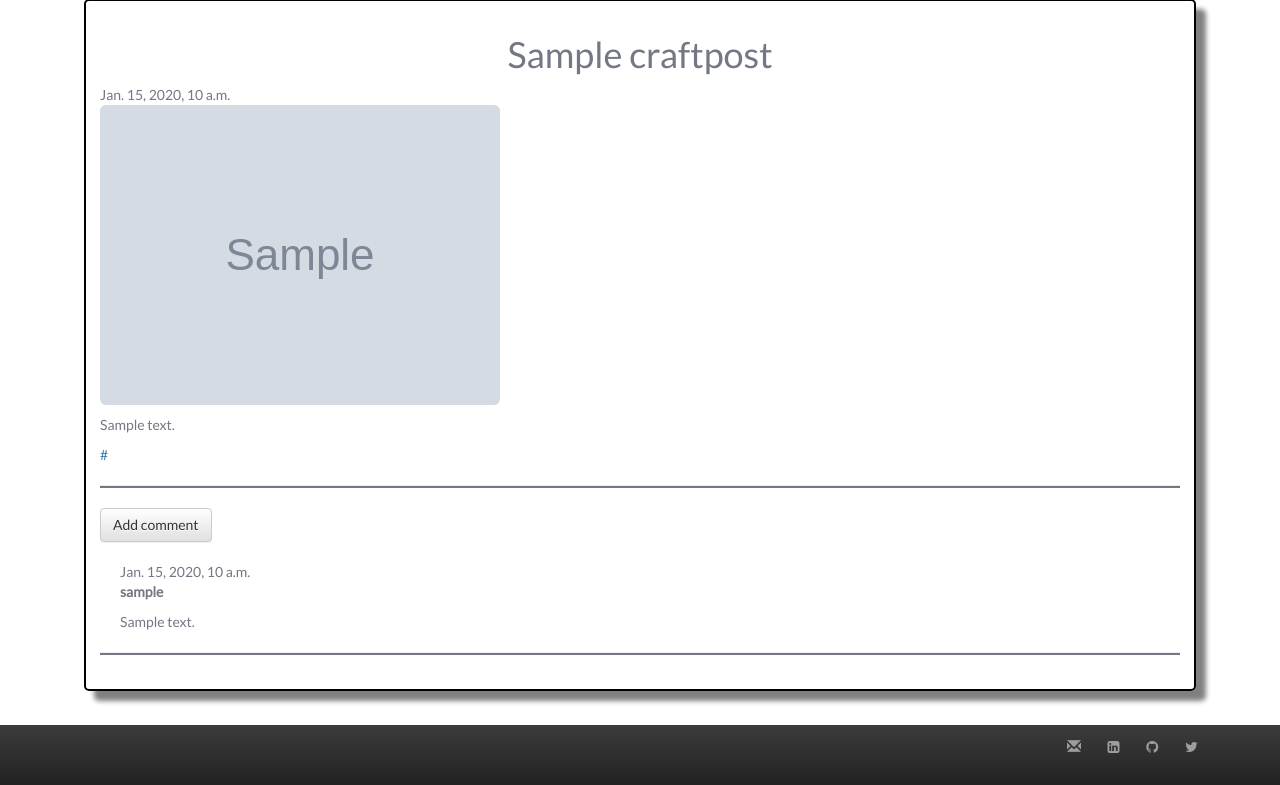
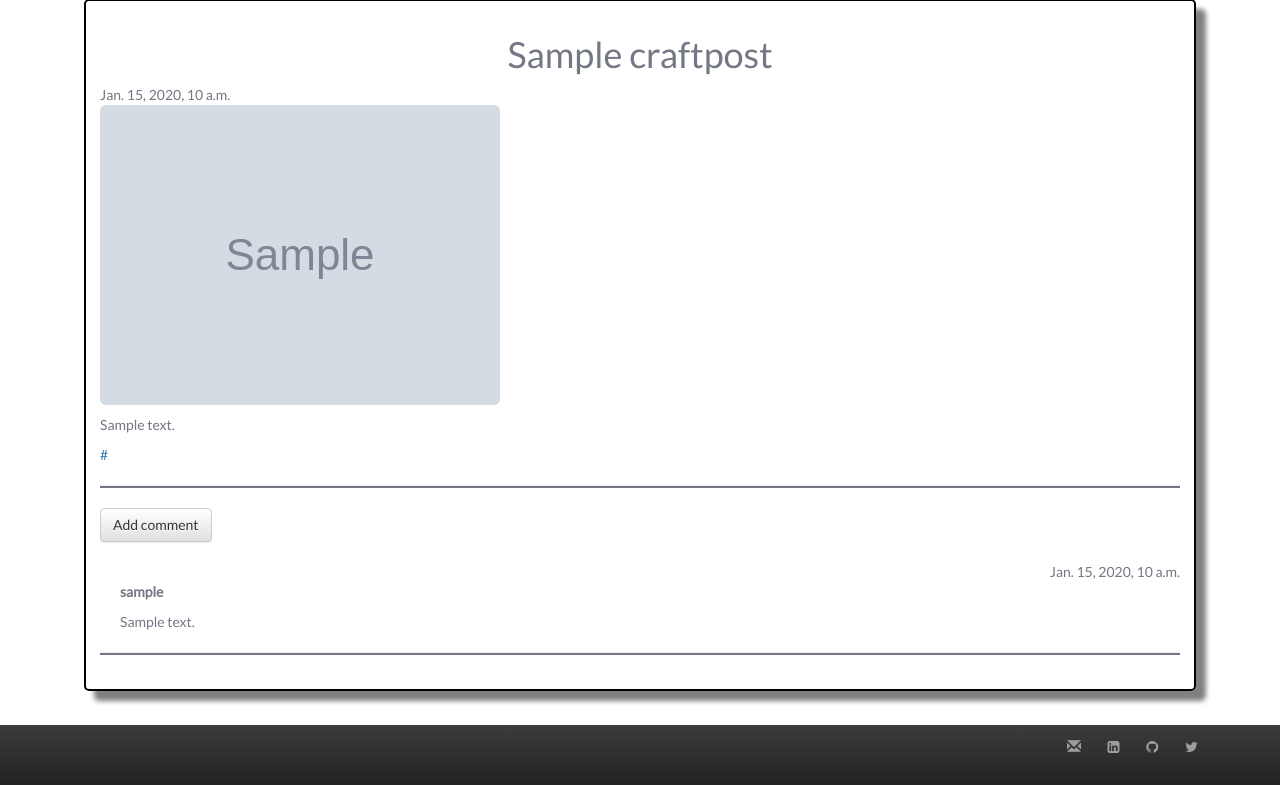
Before and after one commit to RachellCalhoun/craftsite, a Django app: a page that uses crafts/templates/crafts/craft_detail.html in a window 1280 px wide. Shown: the part 112-897 px from the top of the page. Run offline with Django 3.2, Linux system fonts and the light colour scheme; tables that the repository leaves empty hold one stand-in row (values such as "Sample post"); grey boxes marked "Sample" are stand-in pictures; some libraries are stand-ins or nearby versions.

Commit message:
comments good, must login to comment

```diff
--- a/crafts/templates/crafts/craft_detail.html
+++ b/crafts/templates/crafts/craft_detail.html
@@ -35,7 +35,7 @@
                 {% for comment in craftpost.comments.all %}
                 {% if  comment.approved_comment %}
                      <div class="comment">
-                      <div class="date">{{ comment.created_date }}</div>
+                      <div class="date text-right">{{ comment.created_date }}</div>
                         {% if user.is_superuser %}
                             <a class="btn btn-default pull-right" href="{% url 'comment_remove' pk=comment.pk %}"><span class="glyphicon glyphicon-remove"></span></a>
                         {% elif request.user == comment.author %}
@@ -49,13 +49,13 @@
                 {% elif not comment.approved_comment %}
                     {% if request.user == comment.author or user.is_superuser %}
                     <div class="comment">
+                        <a class="btn btn-default pull-right" href="{% url 'comment_remove' pk=comment.pk %}"><span class="glyphicon glyphicon-remove"></span></a>
+                        {% if user.is_superuser %}
                         <a class="btn btn-default pull-right" href="{% url 'comment_approve' pk=comment.pk %}"><span class="glyphicon glyphicon-ok"></span></a>
-                        {% if user.is_superuser %}
-                        <a class="btn btn-default pull-right" href="{% url 'comment_remove' pk=comment.pk %}"><span class="glyphicon glyphicon-remove"></span></a>
                         {% endif %} <!--endif for superuser-->
                         <p>Hi, <strong>{{ comment.author }}</strong></p>
                         <p>Your comment is pending approval:</p>
-                      <div class="date">{{ comment.created_date }}</div>
+                      <div class="date text-right">{{ comment.created_date }}</div>
                         <p>{{ comment.text|linebreaks }}</p>
                         <hr>
                     </div><!--end comment div-->
--- a/crafts/views.py
+++ b/crafts/views.py
@@ -62,6 +62,7 @@ def craft_remove(request, pk):
 	craftpost.delete()
 	return redirect('crafts.views.craft_list')
 
+@login_required
 def add_comment_to_craft(request, pk):
 	craftpost = get_object_or_404(CraftPost, pk=pk)
 	if request.method == "POST":
```
